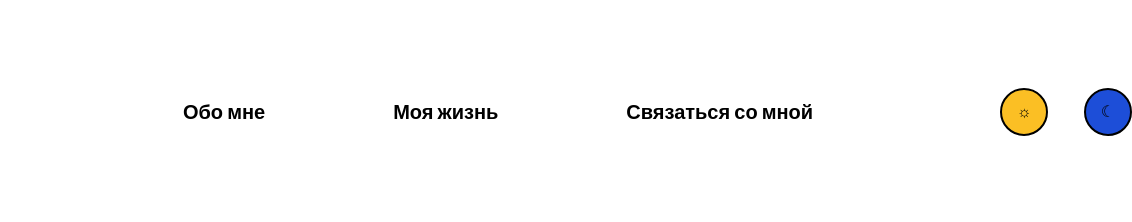
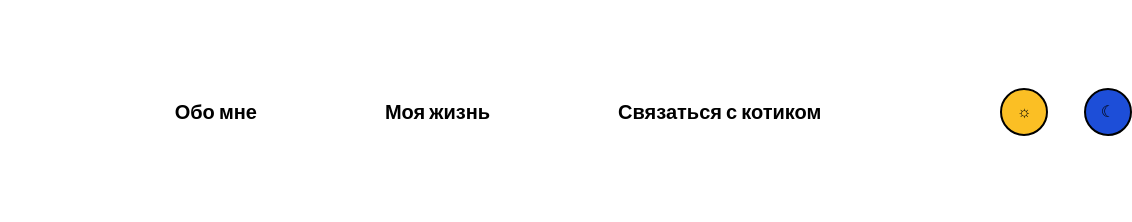
Before and after one commit to VladisKharchenko/cat-cocos-tailwind, a website: page index.html in a window 1280 px wide. Shown: the top 222 px of the page, 148-1280 px from the left. Drawn offline with Linux system fonts and the light colour scheme.

Commit message:
Update index.html
Тест 06.06.

```diff
--- a/index.html
+++ b/index.html
@@ -31,7 +31,7 @@
           <a
             href="mailto:CatCOCOS@yandex.ru"
             class="hover:underline font-bold text-xl"
-            >Связаться со мной</a
+            >Связаться с котиком</a
           >
         </div>
         <div class="flex items-center space-x-9">
```
